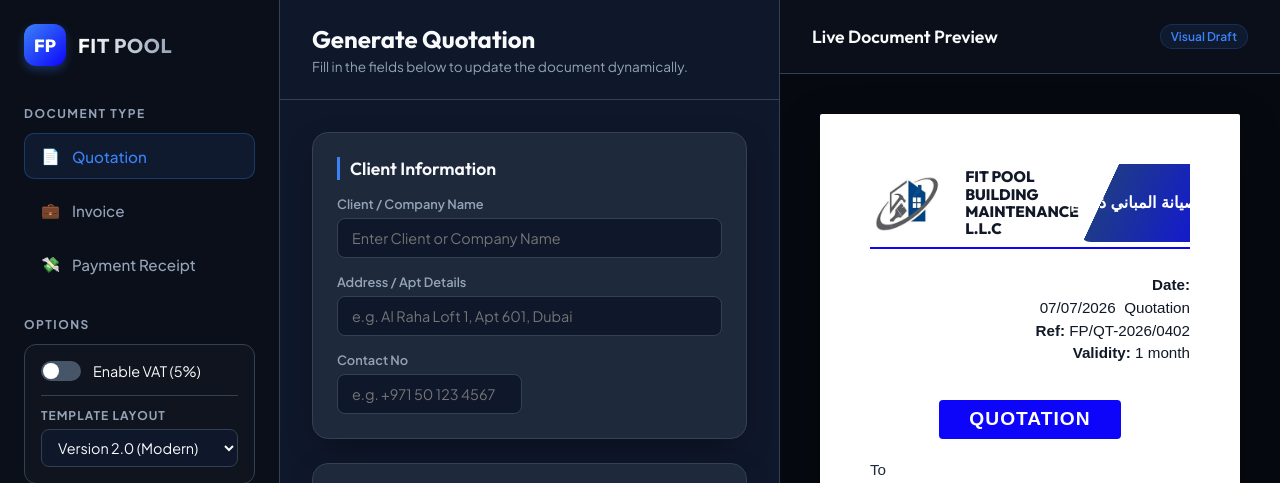
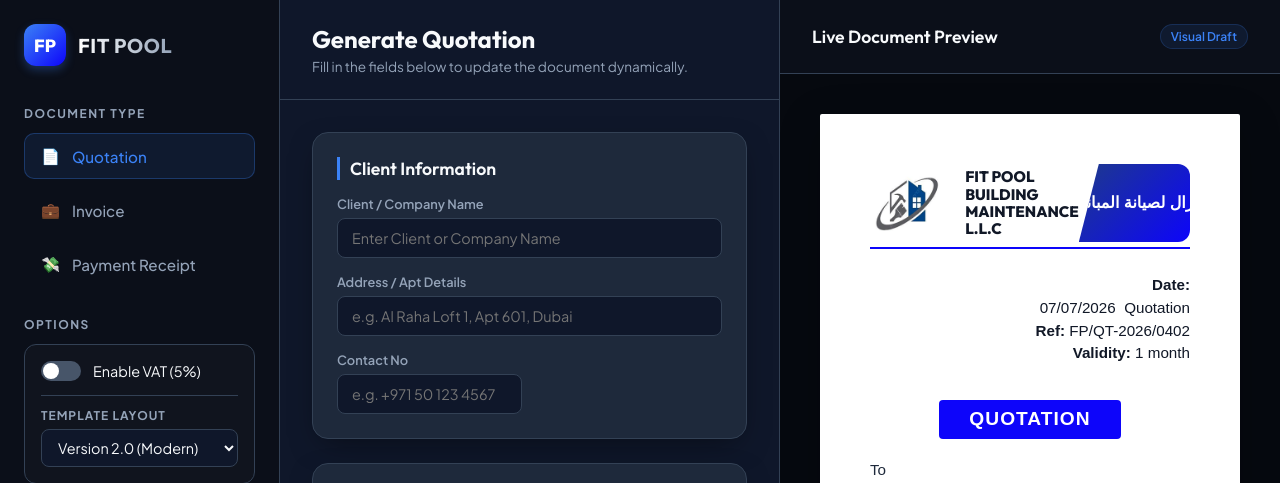
Before and after one commit to MisbahProgrammer/FIT-Pool-Maintenance-L.L.C-Custom-Document-Generator, a Flask app: page / in a window 1280 px wide. Shown: the top 483 px of the page. Run offline with Flask 3, Linux system fonts and the light colour scheme; some libraries are stand-ins or nearby versions.

Commit message:
Fix slanted header border outline rendering artifact

```diff
--- a/Templates/index.html
+++ b/Templates/index.html
@@ -239,8 +239,10 @@
                                     <h2>MAINTENANCE L.L.C</h2>
                                 </div>
                             </div>
-                            <div class="header-right-shape">
-                                <span class="arabic-text">فيت بول جنرال لصيانة المباني ذ.م.م</span>
+                            <div class="header-right-wrapper">
+                                <div class="header-right-shape">
+                                    <span class="arabic-text">فيت بول جنرال لصيانة المباني ذ.م.م</span>
+                                </div>
                             </div>
                         </div>
 
--- a/static/app.js
+++ b/static/app.js
@@ -433,15 +433,23 @@ function generateDocument(format) {
             h2.style.fontSize = "0.95rem";
             h2.style.display = "block";
         });
+        element.querySelectorAll(".header-right-wrapper").forEach(wrapper => {
+            wrapper.style.display = "flex";
+            wrapper.style.flexGrow = "1";
+            wrapper.style.maxWidth = "58%";
+            wrapper.style.borderRadius = "0 12px 12px 0";
+            wrapper.style.overflow = "hidden";
+            wrapper.style.background = "transparent";
+        });
         element.querySelectorAll(".header-right-shape").forEach(shape => {
             shape.style.paddingLeft = "55px";
             shape.style.paddingRight = "20px";
             shape.style.display = "flex";
-            shape.style.maxWidth = "58%";
-            shape.style.background = "linear-gradient(115deg, transparent 18%, #1e3a8a 18.2%, #0d05fa 100%)";
-            shape.style.borderRadius = "12px";
-            shape.style.clipPath = "none";
-            shape.style.webkitClipPath = "none";
+            shape.style.width = "100%";
+            shape.style.background = "linear-gradient(135deg, #1e3a8a, #0d05fa)";
+            shape.style.clipPath = "polygon(18% 0%, 100% 0%, 100% 100%, 0% 100%)";
+            shape.style.webkitClipPath = "polygon(18% 0%, 100% 0%, 100% 100%, 0% 100%)";
+            shape.style.borderRadius = "0";
         });
         element.querySelectorAll(".header-right-shape .arabic-text").forEach(txt => {
             txt.style.fontSize = "1rem";
--- a/static/style.css
+++ b/static/style.css
@@ -592,18 +592,26 @@ body {
     margin: 0;
 }
 
+.header-right-wrapper {
+    display: flex;
+    flex-grow: 1;
+    max-width: 58%;
+    border-radius: 0 12px 12px 0; /* Rounded right corners */
+    overflow: hidden;
+    background: transparent;
+}
+
 .header-right-shape {
-    background: linear-gradient(115deg, transparent 18%, #1e3a8a 18.2%, #0d05fa 100%);
+    background: linear-gradient(135deg, #1e3a8a, #0d05fa);
+    clip-path: polygon(18% 0%, 100% 0%, 100% 100%, 0% 100%);
     display: flex;
     align-items: center;
     justify-content: center; /* Centered the text within the block */
     padding-right: 20px; /* Clearance on the right edge */
     padding-left: 55px; /* Clearance for the left slant */
     color: var(--white);
-    flex-grow: 1;
-    max-width: 58%;
+    width: 100%;
     direction: rtl; /* Set RTL context for Arabic */
-    border-radius: 12px; /* Rounded borders */
 }
 
 .header-right-shape .arabic-text {
```
